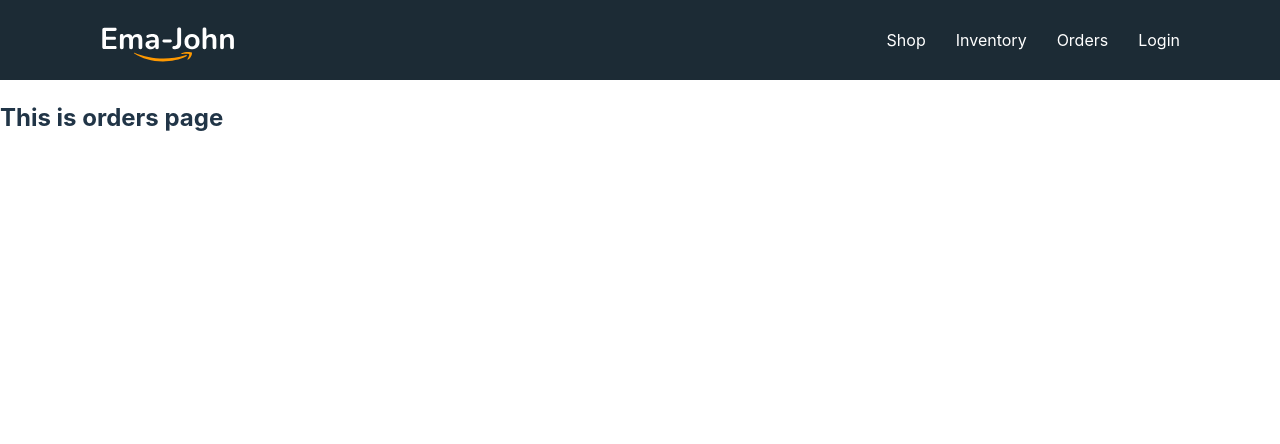
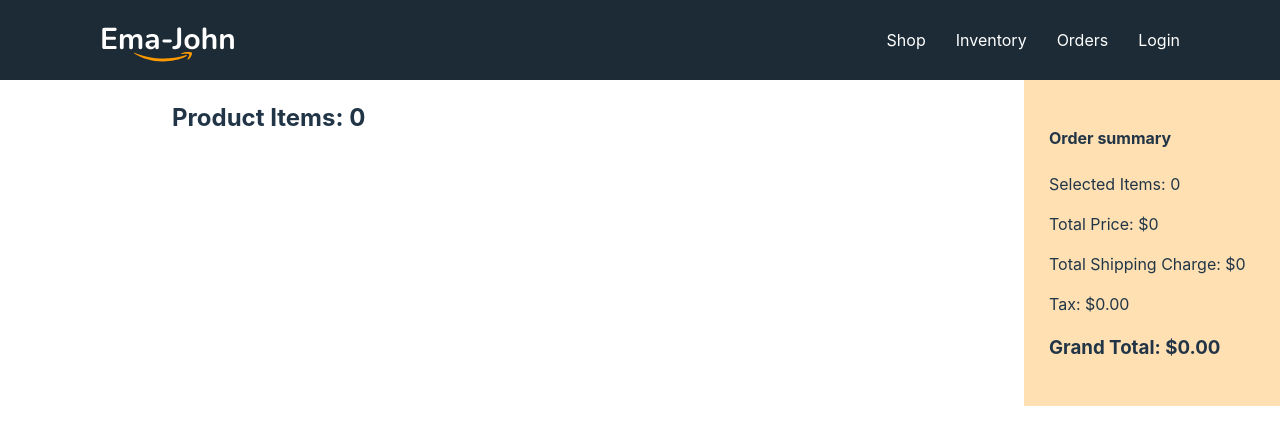
Before and after one commit to islammazharul/ema-john-simple, a React app: page /orders in a window 1280 px wide. Shown: the top 444 px of the page. Built offline with nearby package versions, Linux system fonts and the light colour scheme; the HTML template or start-up script is replaced by a standard one.

Commit message:
cart use in two indivisual page

```diff
--- a/src/components/Orders/Orders.jsx
+++ b/src/components/Orders/Orders.jsx
@@ -1,9 +1,18 @@
 import React from 'react';
+import Cart from '../Cart/Cart';
+import { useLoaderData } from 'react-router-dom';
 
 const Orders = () => {
+    const cart = useLoaderData();
+    // console.log(products)
     return (
-        <div>
-            <h2>This is orders page</h2>
+        <div className='shop-container'>
+            <div className='product-container'>
+                <h2>Product Items: {cart.length}</h2>
+            </div>
+            <div className='cart-container'>
+                <Cart cart={cart}></Cart>
+            </div>
         </div>
     );
 };
--- /dev/null
+++ b/src/loaders/cartProductsLoader.js
@@ -0,0 +1,26 @@
+import { getShoppingCart } from "../utilities/fakedb";
+
+const cartProductsLoader = async() =>{
+    const loadedProducts = await fetch('products.json')
+    const products = await loadedProducts.json();
+
+    // if cart data is in database, you have to use async await
+    const storedCart = getShoppingCart()
+    const savedCart = [];
+    for(const id in storedCart){
+        const addedProduct = products.find(pd => pd.id === id);
+        if(addedProduct){
+            const quantity = storedCart[id]
+            addedProduct.quantity = quantity;
+            savedCart.push(addedProduct)
+        }
+    }
+
+    // if you need to send two things
+    // return [products, savedCart]
+    // another option
+    // return {products, cart: savedCart}
+
+    return savedCart
+}
+export default cartProductsLoader;
--- a/src/main.jsx
+++ b/src/main.jsx
@@ -11,6 +11,7 @@
 import Inventory from './components/Inventory/Inventory';
 import Orders from './components/Orders/Orders';
 import Login from './components/Login/Login';
+import cartProductsLoader from './loaders/cartProductsLoader';
 
 
 const router = createBrowserRouter([
@@ -28,7 +29,8 @@
       },
       {
         path: 'orders',
-        element: <Orders></Orders>
+        element: <Orders></Orders>,
+        loader: cartProductsLoader
       },
       {
         path: 'login',
```
